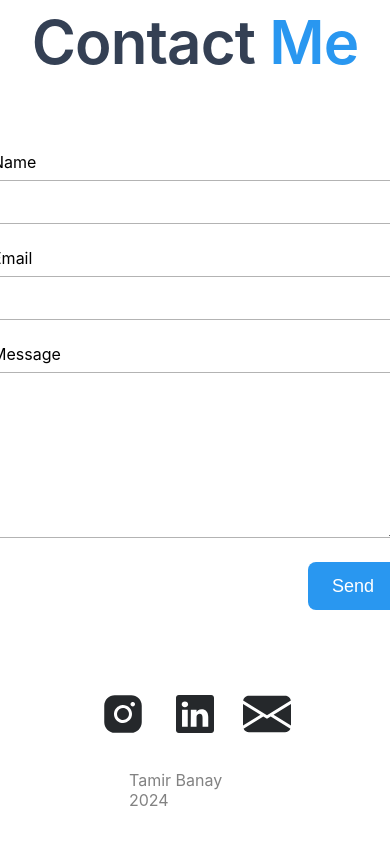
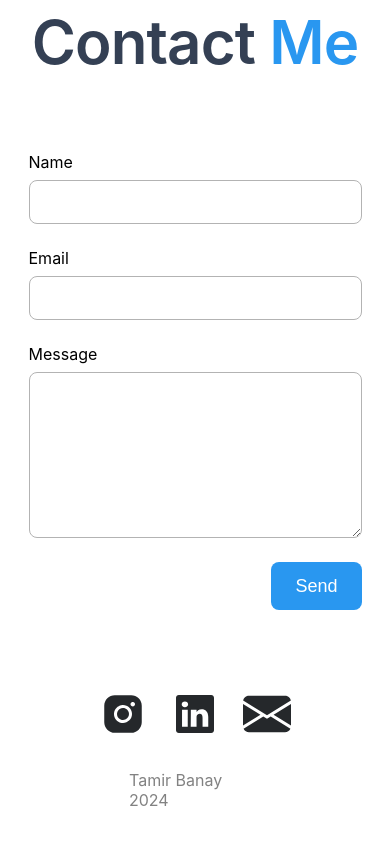
Before and after one commit to TamirBanay/my-personalSite, a React (Create React App) app in the folder my-personal-website/: page / in a window 390 px wide. Shown: the part 6236-7080 px from the top of the page. Built offline with nearby package versions, Linux system fonts and the light colour scheme.

Commit message:
add responsive contect me

```diff
--- a/my-personal-website/src/componets/ContactMe/ContactMe.css
+++ b/my-personal-website/src/componets/ContactMe/ContactMe.css
@@ -91,3 +91,14 @@ input {
   font-weight: 400;
   line-height: normal;
 }
+@media screen and (max-width: 480px) {
+  .ContactMe-inputs {
+    align-items: center;
+  }
+  input {
+    width: 327px;
+  }
+  .message {
+    width: 327px;
+  }
+}
--- a/my-personal-website/src/componets/ContactMe/ContactMe.jsx
+++ b/my-personal-website/src/componets/ContactMe/ContactMe.jsx
@@ -6,7 +6,19 @@ function ContactMe() {
   const [name, setName] = useState("");
   const [email, setEmail] = useState("");
   const [message, setMessage] = useState("");
-
+  const moveToLinkEdin = () => {
+    window.location.href = "https://www.linkedin.com/in/tamir-banay-0436b31b2/";
+  };
+  const moveToMail = () => {
+    window.location.href = "mailto:banay9329@gmail.com";
+  };
+  const moveToGithub = () => {
+    window.location.href = "https://github.com/TamirBanay";
+  };
+  const moveToWhatsApp = () => {
+    const phoneNumber = "0525908415"; // Your phone number in international format
+    window.location.href = `https://wa.me/${phoneNumber}`;
+  };
   return (
     <div className="main-ContactMe">
       <div className="ContactMe-title">
@@ -53,6 +65,7 @@ function ContactMe() {
       <div className="iconsAndCopyright">
         <div className="icons">
           <svg
+            onClick={moveToGithub}
             xmlns="http://www.w3.org/2000/svg"
             width="48"
             height="48"
@@ -65,6 +78,7 @@ function ContactMe() {
             />
           </svg>
           <svg
+            onClick={moveToLinkEdin}
             xmlns="http://www.w3.org/2000/svg"
             width="38"
             height="38"
@@ -77,6 +91,7 @@ function ContactMe() {
             />
           </svg>
           <svg
+            onClick={moveToMail}
             xmlns="http://www.w3.org/2000/svg"
             width="48"
             height="48"
```
